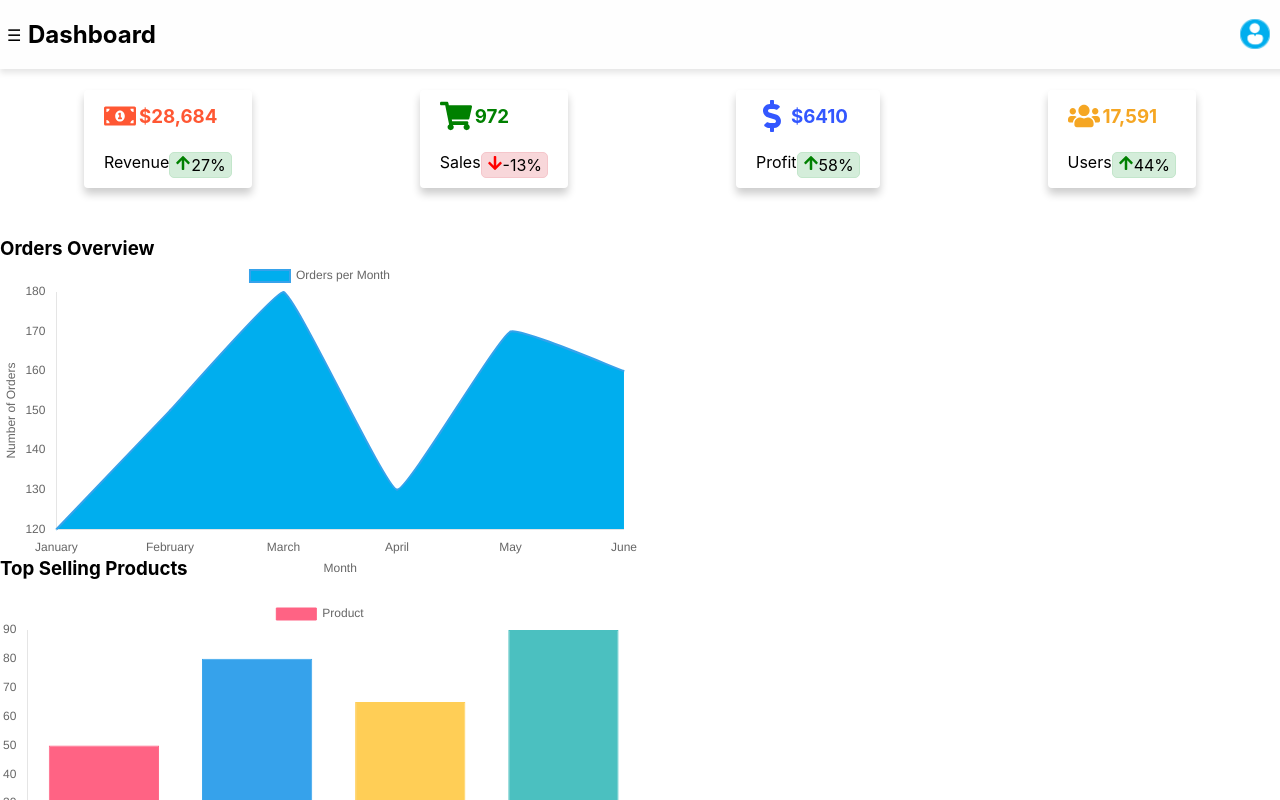
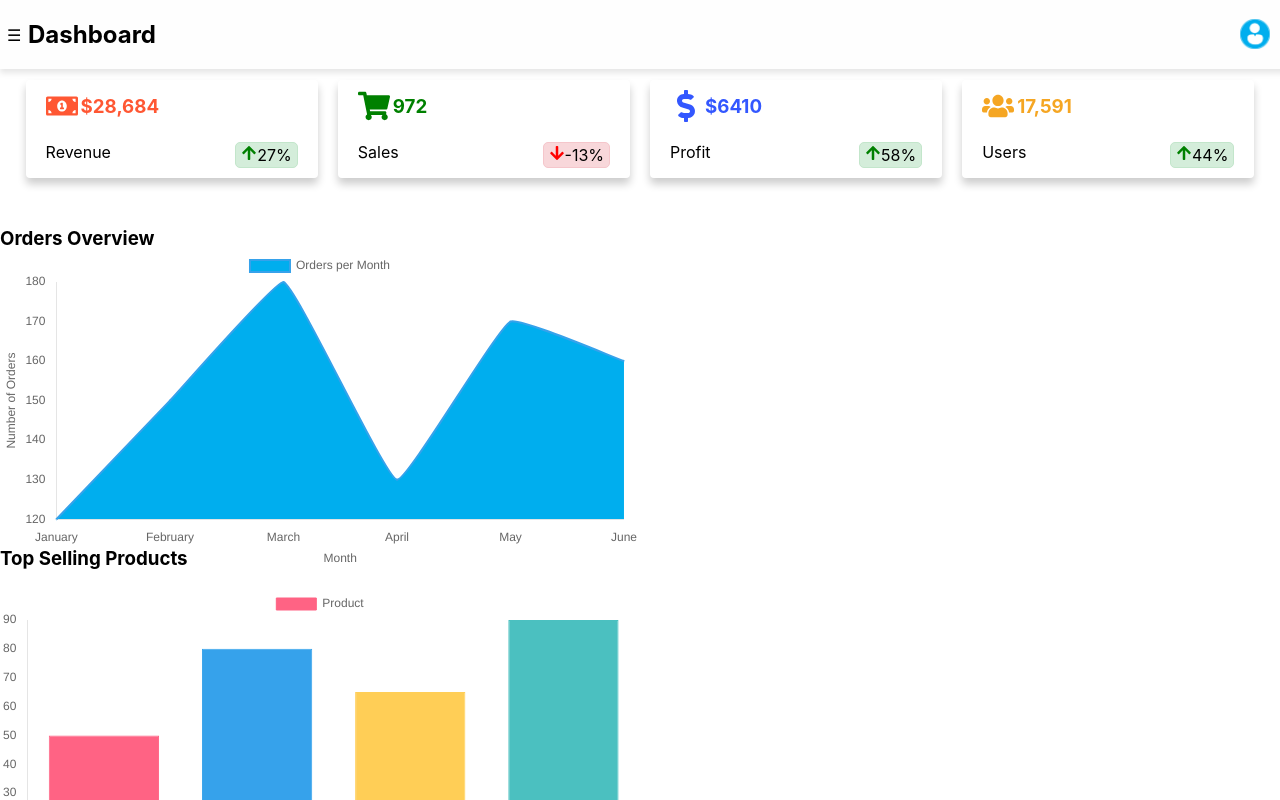
Before and after one commit to Ombito/Admin-dashboard, a React (Create React App) app: page / in a window 1280 px wide. Shown: the top 800 px of the page. Built offline with nearby package versions, Linux system fonts and the light colour scheme.

Commit message:
Fix: dashboard

```diff
--- a/src/components/Home/home.css
+++ b/src/components/Home/home.css
@@ -73,14 +73,13 @@
   width: 100%;
   justify-content: space-between;
   flex-wrap: wrap;
+  margin: 0;
+  gap: 20px;
 }
 .dashboard-stats-container {
   display: flex;
-  /* flex-wrap: wrap; */
-  /* gap: 20px; */
+  flex: 1;
   margin: 0;
-  /* width: 100%; */
-  /*  justify-content: space-between; */
 }
 .dashboard-stats-container:hover {
   cursor: pointer;
@@ -170,16 +169,15 @@
     display: none;
   }
   .dashboard-home-landing {
-    margin-top: 90px;
+    margin-top: 80px;
     width: 100%;
     padding: 0;
   }
-  /* .dashboardStatistics {
-    display: flex;
-    flex-wrap: wrap;
-  } */
+  .dashboardStatistics {
+    margin: 0 auto;
+    width: 96%;
+  }
   .dashboard-stats-container {
     margin: 0 auto;
-    /* width: 95%; */
   }
 }
--- a/src/components/Sidebar/sidebar.jsx
+++ b/src/components/Sidebar/sidebar.jsx
@@ -188,7 +188,7 @@ const handleLogoutClose = () => {
   <div className="sidebar-menu-mobile">
     <ul className="mobile-sidebar-menu">
       <li onClick={() => handleNavigate('/')}><FaHome color='#ff6384'/> Dashboard</li>
-      <li onClick={() => handleNavigate('/customers')}><FaUser color='#00aeee'/> Users</li>
+      <li onClick={() => handleNavigate('/users')}><FaUser color='#00aeee'/> Users</li>
       <li onClick={() => handleNavigate('/orders')}><FaClipboardList color='green'/> Orders</li>
       <li onClick={() => handleNavigate('/messages')}><FaEnvelope color='gold'/> Messages {unreadCount > 0 && <span className="sidebar-messages-count">{unreadCount}</span>}</li>
       <li onClick={() => handleNavigate('/products')}><FaShoppingCart color='purple'/> Products</li>
```
